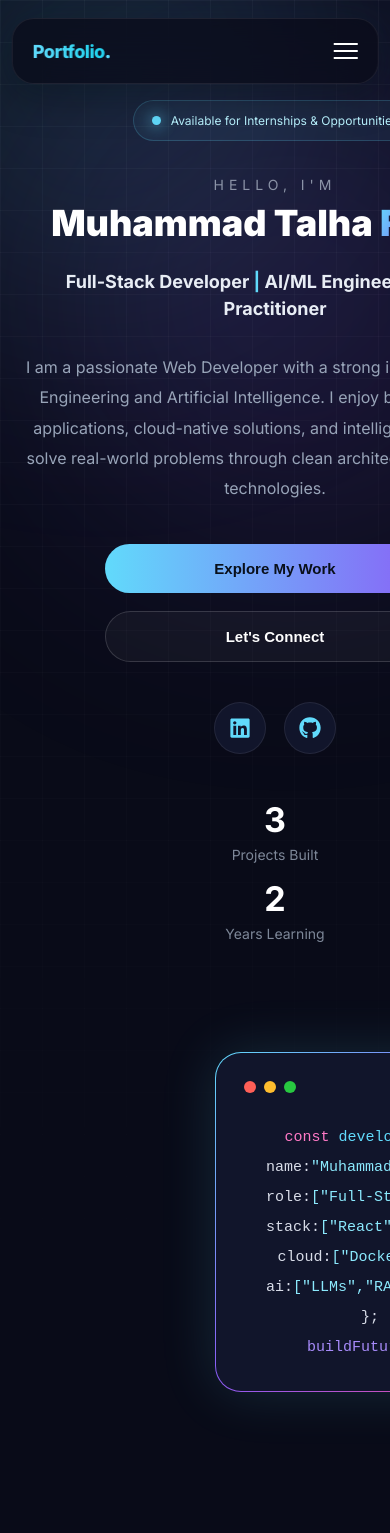
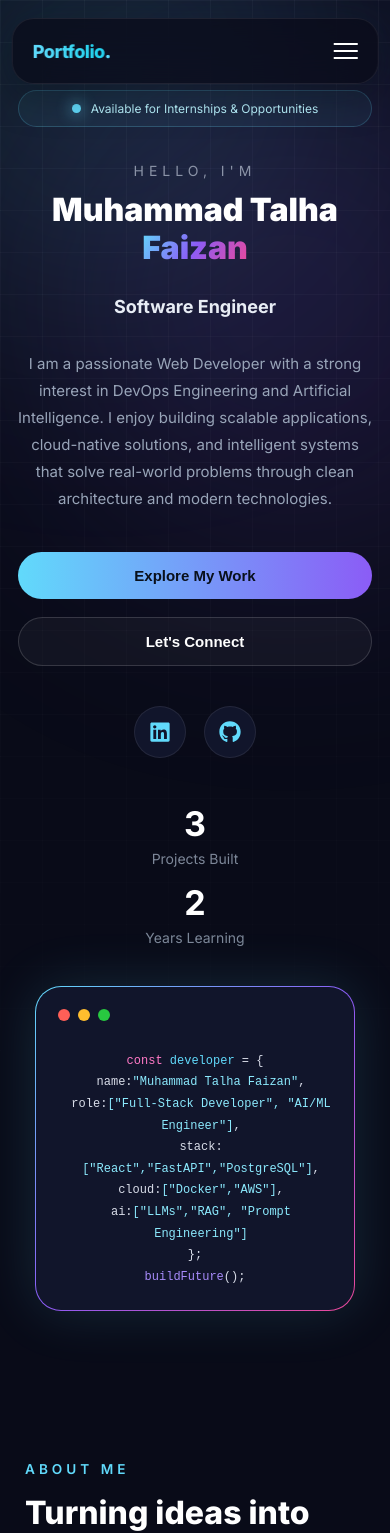
Before and after one commit to talha-xml/Portfolio, a React (Create React App) app: page / in a window 390 px wide. Shown: the top 1533 px of the page. Built offline with nearby package versions, Linux system fonts and the light colour scheme.

Commit message:
responsiveness enhanced

```diff
--- a/src/pages/Home.js
+++ b/src/pages/Home.js
@@ -61,13 +61,7 @@ const Home = () => {
           <h1 className="hero-title">
             Muhammad Talha <span>Faizan</span>
           </h1>
-          <h2 className="hero-subtitle">
-            Full-Stack Developer
-            <span className="separator"> | </span>
-            AI/ML Engineer
-            <span className="separator"> | </span>
-            DevOps Practitioner
-          </h2>
+          <h2 className="hero-subtitle">Software Engineer</h2>
           <p className="hero-description">
             I am a passionate Web Developer with a strong interest in DevOps Engineering and
             Artificial Intelligence. I enjoy building scalable applications, cloud-native solutions,
--- a/src/styles/Home.css
+++ b/src/styles/Home.css
@@ -77,6 +77,8 @@ body {
 .availability {
   width: fit-content;
   display: flex;
+  max-width: 100%;
+  flex-wrap: wrap;
   align-items: center;
   gap: 10px;
   padding: 12px 18px;
@@ -240,7 +242,6 @@ body {
   display: flex;
   justify-content: center;
   align-items: center;
-
   opacity: 0;
   animation: codeCardEnter 0.9s ease forwards;
   animation-delay: 0.5s;
@@ -297,7 +298,9 @@ body {
   font-size: 15px;
   line-height: 2;
   color: #d8dce8;
-  white-space: nowrap;
+  white-space: pre-wrap;
+  word-break: break-word;
+  overflow-wrap: anywhere;
 }
 
 .code-line {
@@ -516,7 +519,7 @@ body {
   .hero-container {
     grid-template-columns: 1fr;
     text-align: center;
-    gap: 70px;
+    gap: 60px;
   }
 
   .hero-content {
@@ -524,7 +527,7 @@ body {
   }
 
   .hero-description {
-    max-width: 750px;
+    max-width: 700px;
   }
 
   .hero-buttons,
@@ -536,24 +539,50 @@ body {
   .hero-title {
     font-size: 60px;
   }
+
+  .hero-visual {
+    display: flex;
+    justify-content: center;
+    align-items: center;
+  }
+
+  .code-card {
+    width: 100%;
+    max-width: 500px;
+  }
 }
 
 @media (max-width: 768px) {
   .home {
-    padding: 100px 25px 70px;
+    padding: 100px 20px 70px;
+  }
+
+  .hero-container {
+    gap: 50px;
   }
 
   .hero-title {
-    font-size: 45px;
+    font-size: 44px;
+    line-height: 1.15;
   }
 
   .hero-subtitle {
-    font-size: 21px;
+    font-size: 20px;
     line-height: 1.5;
+    word-break: break-word;
   }
 
   .hero-description {
     font-size: 16px;
+    width: 100%;
+    max-width: 100%;
+  }
+
+  .availability {
+    max-width: 100%;
+    flex-wrap: wrap;
+    justify-content: center;
+    text-align: center;
   }
 
   .hero-buttons {
@@ -567,18 +596,25 @@ body {
     width: 100%;
   }
 
-  .hero-visual {
-    min-height: 420px;
+  .hero-socials,
+  .hero-stats {
+    justify-content: center;
   }
 
-  .pulse-ring {
-    width: 260px;
-    height: 260px;
+  .hero-visual {
+    min-height: auto;
   }
 
-  .glow-circle {
-    width: 190px;
-    height: 190px;
+  .code-card {
+    width: 100%;
+    max-width: 420px;
+  }
+
+  .code-content {
+    font-size: 14px;
+    white-space: pre-wrap;
+    word-break: break-word;
+    overflow-wrap: anywhere;
   }
 
   .react-card {
@@ -593,16 +629,53 @@ body {
 }
 
 @media (max-width: 480px) {
+  .home {
+    padding: 90px 18px 60px;
+  }
+
+  .hero-container {
+    gap: 40px;
+  }
+
   .hero-title {
-    font-size: 36px;
+    font-size: 2rem;
+    line-height: 1.2;
+    word-break: break-word;
   }
 
   .hero-subtitle {
     font-size: 18px;
+    line-height: 1.5;
+  }
+
+  .hero-description {
+    font-size: 15px;
+    line-height: 1.8;
+    text-align: center;
   }
 
   .availability {
+    width: 100%;
+    max-width: 100%;
     font-size: 12px;
+    justify-content: center;
+    padding: 10px 15px;
+  }
+
+  .hero-buttons {
+    width: 100%;
+    max-width: 100%;
+  }
+
+  .primary-btn,
+  .secondary-btn {
+    width: 100%;
+    max-width: 100%;
+    padding: 15px 20px;
+  }
+
+  .hero-socials {
+    justify-content: center;
   }
 
   .hero-stats {
@@ -616,11 +689,51 @@ body {
 
   .code-card {
     width: 100%;
-    max-width: 310px;
+    max-width: 320px;
+    padding: 22px;
+  }
+
+  .code-content {
+    font-size: 12px;
+    line-height: 1.8;
+    white-space: pre-wrap;
+    word-break: break-word;
+    overflow-wrap: anywhere;
+  }
+
+  .indent {
+    padding-left: 12px;
   }
 
   .floating-card {
-    font-size: 12px;
-    padding: 10px 15px;
+    display: none;
   }
 }
+
+@media (max-width: 360px) {
+  .hero-title {
+    font-size: 1.8rem;
+  }
+
+  .hero-subtitle {
+    font-size: 16px;
+  }
+
+  .hero-description {
+    font-size: 14px;
+  }
+
+  .availability {
+    font-size: 11px;
+    padding: 10px;
+  }
+
+  .code-card {
+    max-width: 290px;
+    padding: 18px;
+  }
+
+  .code-content {
+    font-size: 11px;
+  }
+}
```
